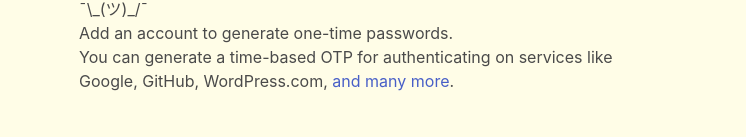
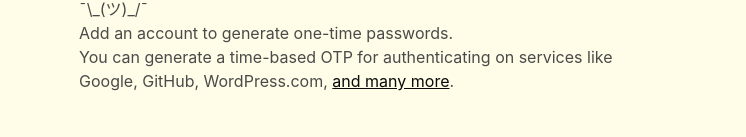
Before and after one commit to dar5hak/otpea-web, a React (Create React App) app: page / in a window 1280 px wide. Shown: the part 163-300 px from the top of the page, without its empty margins (267-1013 px from the left). Built offline with nearby package versions, Linux system fonts and the light colour scheme.

Commit message:
Use darker color for links

```diff
--- a/src/styles.sass
+++ b/src/styles.sass
@@ -21,3 +21,7 @@ body
 .all
   max-width: 780px
   margin: auto
+
+a
+  color: $black
+  text-decoration: underline
```
